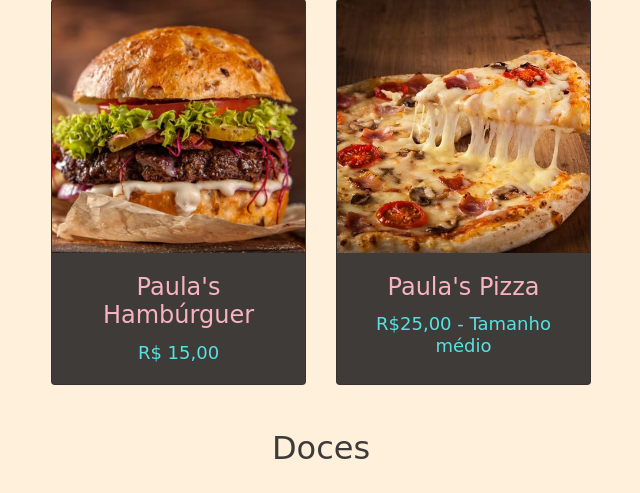
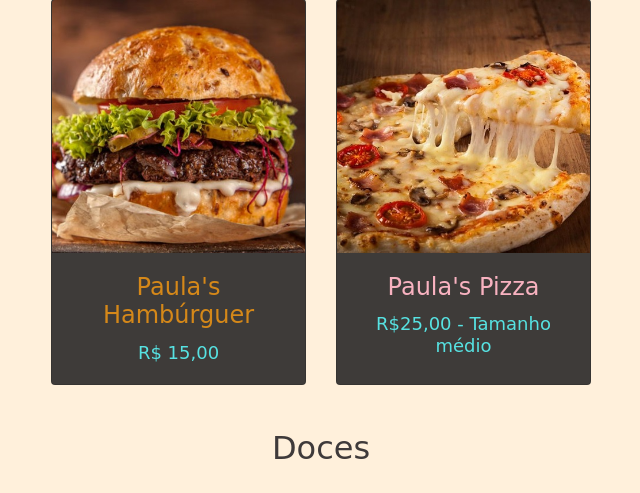
Before and after one commit to Pedrox42/Trainee-Grupo-2, a PHP site: page /html/listaprodutos.html in a window 1280 px wide, with the pointer over the restyled element. Shown: the part 172-665 px from the top of the page, without its empty margins (319-959 px from the left). Run offline with PHP 8.4, Linux system fonts and the light colour scheme; some web fonts are replaced.

Commit message:
Coloquei um hover

```diff
--- a/public/css/styles.css
+++ b/public/css/styles.css
@@ -32,6 +32,10 @@
     color: #f8b2c0;
 }
 
+.cards-produtos h3:hover {
+    color: #d58819
+}
+
 .cards-produtos h4 {
     font-size: 18px;
     color: #57e2e2;
```
